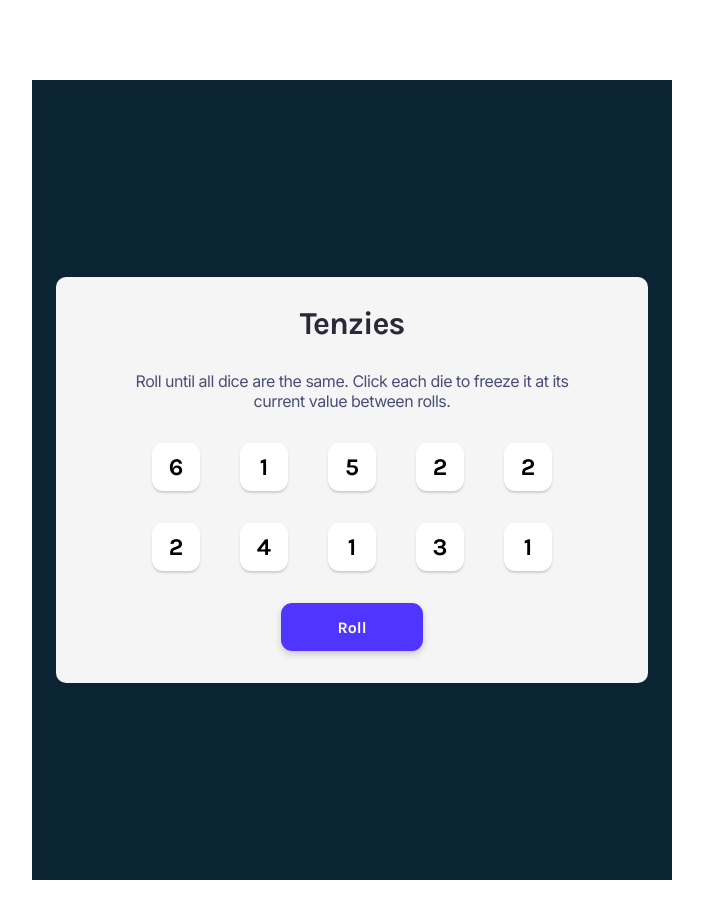
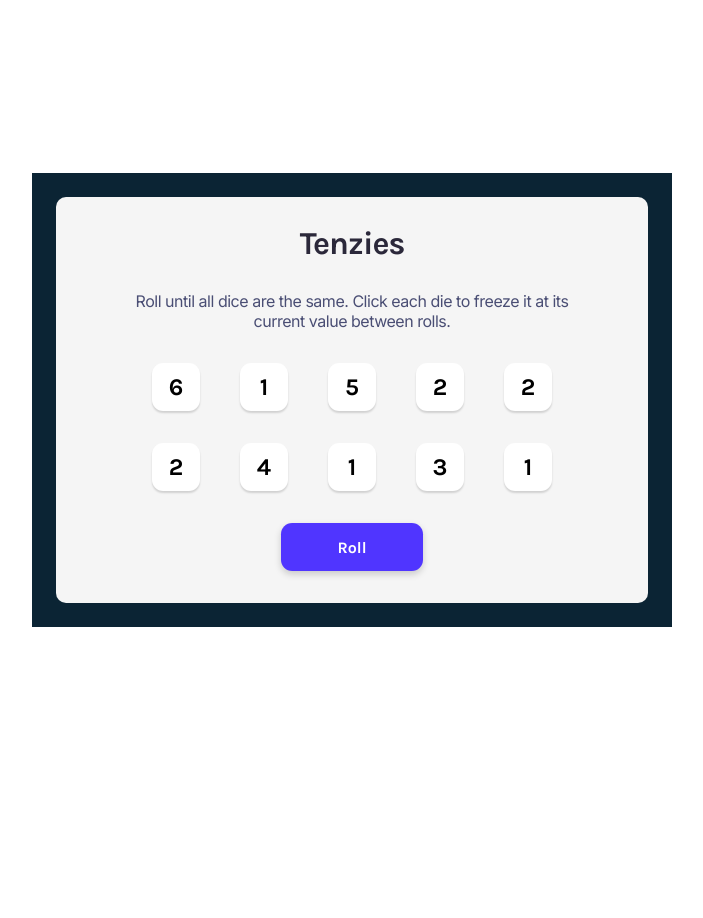
Before and after one commit to ATErcan/tenzies, a React (Create React App) app: page / in a window 1280 px wide. Shown: the top 918 px of the page, without its empty margins (288-991 px from the left). After the commit the page ends 800 px from the top, so only its background shows below. Built offline with nearby package versions, Linux system fonts and the light colour scheme.

Commit message:
height fixed2

```diff
--- a/src/components/Main/Main.css
+++ b/src/components/Main/Main.css
@@ -103,10 +103,12 @@ main .tenzies-container .tenzies .win-message {
 }
 
 @media screen and (min-width: 576px) {
+  main {
+    height: 100vh;
+  }
   main .tenzies-container {
     width: 80%;
     padding: 1.5rem;
-    height: 100vh;
   }
   main .tenzies-container .tenzies .roll {
     padding: 0.9rem 3.5rem;
```
